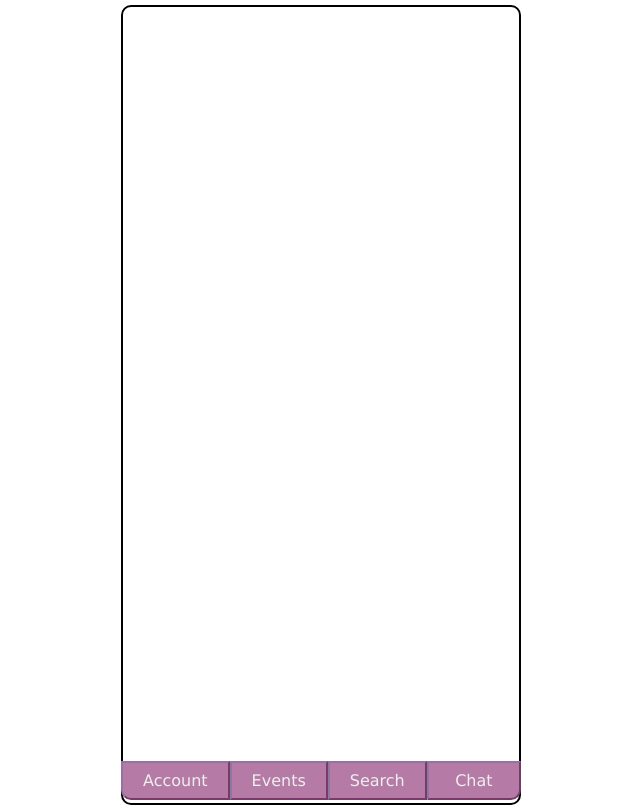
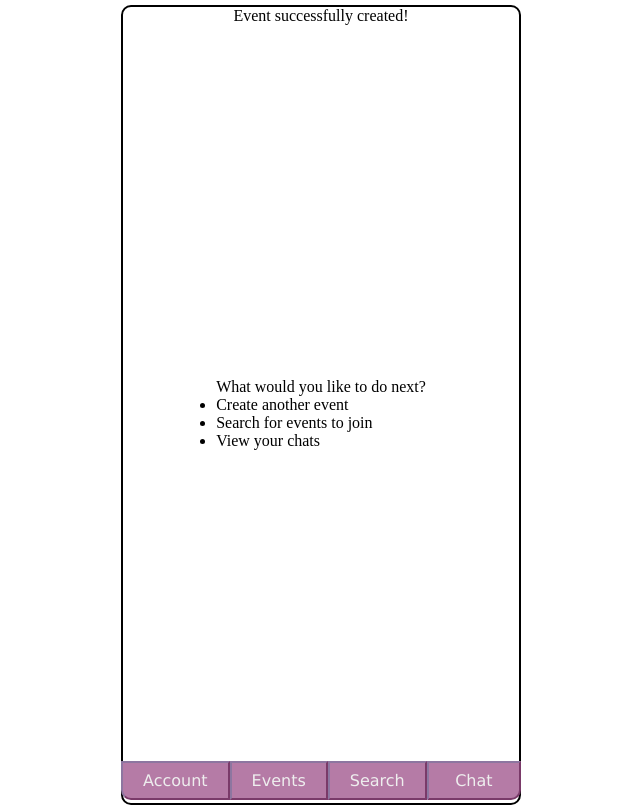
Before and after one commit to SamHardiment/budFit----Client, a React app: page /Success in a window 1280 px wide. Shown: the whole page, without its empty margins (319-959 px from the left). Built offline with nearby package versions, Linux system fonts and the light colour scheme.

Commit message:
add createeventsuccess page

```diff
--- a/src/App.js
+++ b/src/App.js
@@ -36,6 +36,7 @@ export const App = () => {
         <Route path="/Account" element={<pages.Account />} />
         <Route path="/Chat" element={<pages.ChatRoom />} />
         <Route path="/Events" element={<pages.CreateEvent />} />
+        <Route path="/Success" element={<pages.CreateEventSuccess />} />
 
       </Routes>
       <NavBar />
--- a/src/pages/CreateEvent/index.js
+++ b/src/pages/CreateEvent/index.js
@@ -1,13 +1,19 @@
 import React from "react";
+import { useNavigate } from "react-router-dom";
 import { Box } from '@mui/system';
 import { Button } from "@mui/material";
 
 import { FormField, TopBar, LocationFormField } from "../../components";
 
 export const CreateEvent = () => {
+  const navigate = useNavigate();
+
   const handleSubmit = (e) => {
     e.preventDefault()
-    console.log(e);
+
+    // post it
+
+    navigate("/success");
   }
 
   const Categories = [
--- /dev/null
+++ b/src/pages/CreateEventSuccess/index.js
@@ -0,0 +1,34 @@
+import React from 'react';
+import { useNavigate } from "react-router-dom";
+
+function CreateEventSuccess() {
+    const navigate = useNavigate();
+
+    function goToEvents() {
+        navigate("/events");
+    }
+
+    function goToSearch() {
+        navigate("/searching");
+    }
+
+    function goToChat() {
+        navigate("/chat");
+    }
+
+  return (
+  <>
+    <p>Event successfully created!</p>
+    <div>
+        <p>What would you like to do next?</p>
+        <ul>
+            <li><a onClick={goToEvents}>Create another event</a></li>
+            <li><a onClick={goToSearch}>Search for events to join</a></li>
+            <li><a onClick={goToChat}>View your chats</a></li>
+        </ul>
+    </div>
+  </>
+  )
+}
+
+export default CreateEventSuccess
--- a/src/pages/index.js
+++ b/src/pages/index.js
@@ -1,6 +1,7 @@
 export { Account } from "./Account";
 export { ChatRoom } from "./ChatRoom";
 export { CreateEvent } from "./CreateEvent";
+export {default as CreateEventSuccess} from './CreateEventSuccess'
 export { Landing } from "./Landing";
 export { Login } from "./Login";
 export { Register } from "./Register";
```
